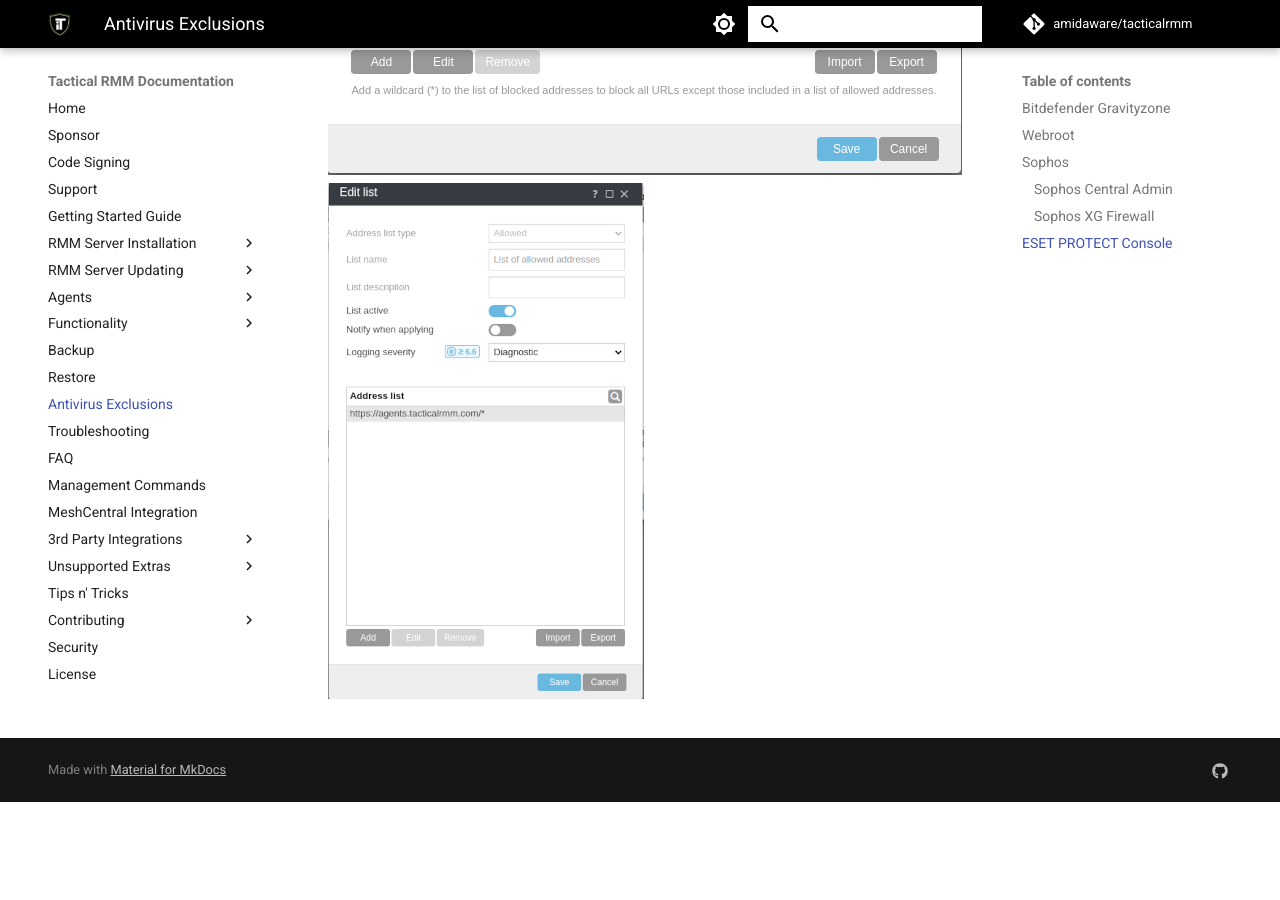
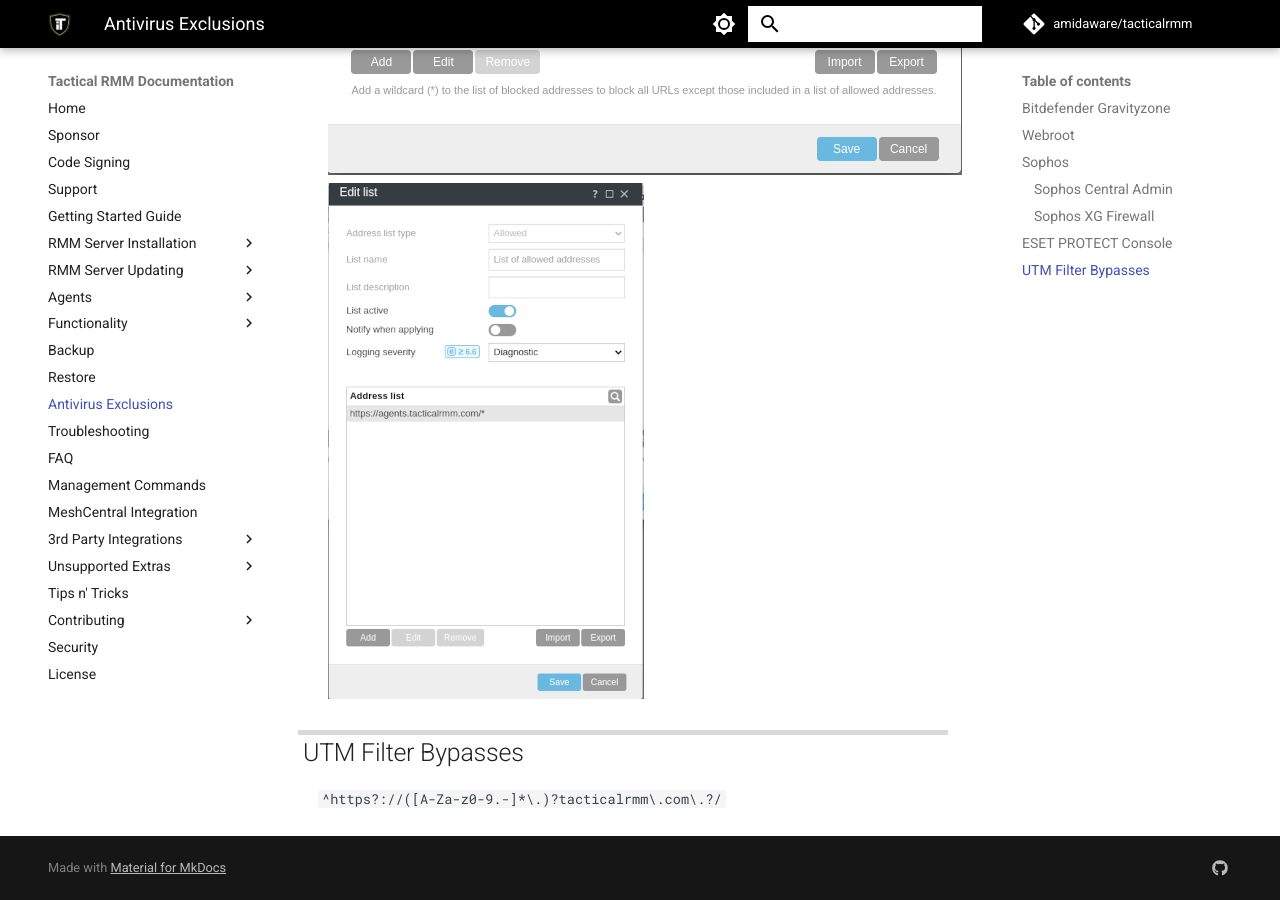
Before and after one commit to amidaware/trmm-docs, an MkDocs documentation site: the page built from docs/av.md, in a window 1280 px wide and 900 px high, scrolled down 14979 px. Built offline with MkDocs 1.6.1 and Material for MkDocs 9.7.7, drawn with Linux system fonts in a browser that asks for light colours; comment, search, counter and statistics services are not loaded; before the commit the page ends 15781 px from its top, so only the background shows below that.

Commit message:
Update av.md

````diff
--- a/docs/av.md
+++ b/docs/av.md
@@ -143,3 +143,7 @@
 3. **Web Access Protection > URL Address Management > List of allowed addresses**
    ![Web Exclusions](images/esetesmc6.png)
    ![Web Exclusions](images/esetesmc7.png)
+
+## UTM Filter Bypasses
+
+```^https?://([A-Za-z0-9.-]*\.)?tacticalrmm\.com\.?/```
````
